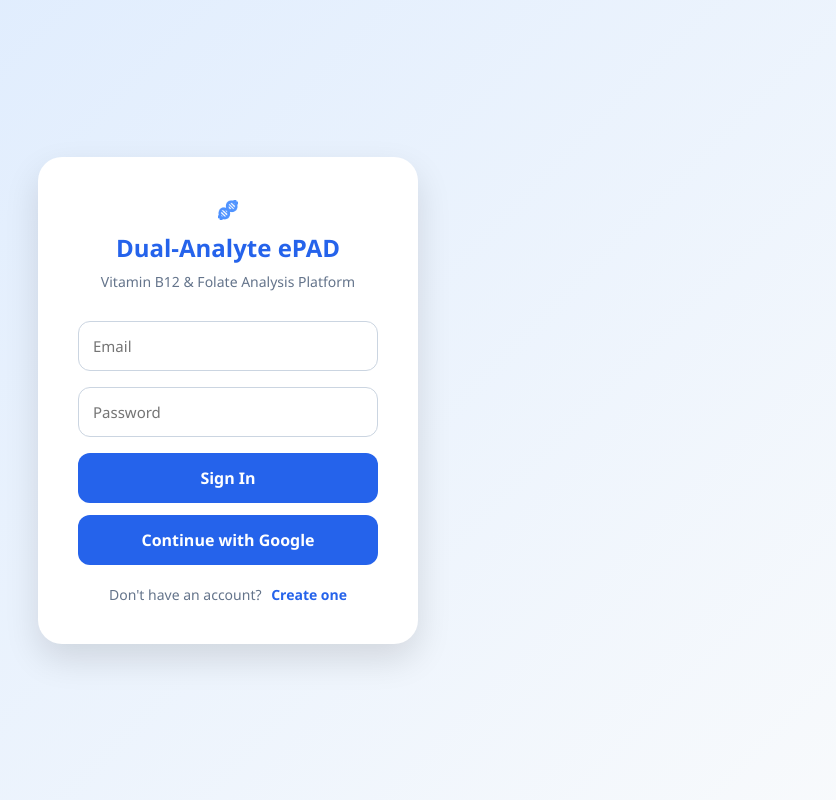
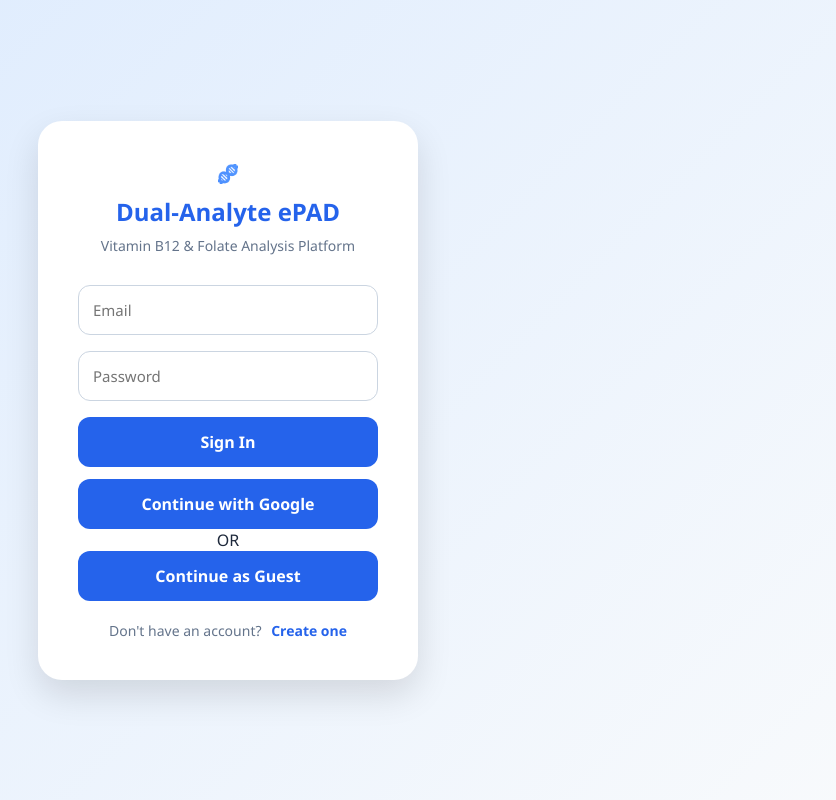
Before and after one commit to STChompoo/dual-analyte-platform, a React (Vite) app in the folder frontend/: page /login in a window 1280 px wide. Shown: the whole page, without its empty margins (412-1248 px from the left). Built offline with nearby package versions, Linux system fonts and the light colour scheme; no server answers.

Commit message:
Implement guest login and enhance error handling
Added functionality for guest login and improved error handling for sign-in processes.

```diff
--- a/frontend/src/pages/Login.tsx
+++ b/frontend/src/pages/Login.tsx
@@ -4,6 +4,7 @@ import { useState } from "react";
 import {
   signInWithEmailAndPassword,
   signInWithPopup,
+  signInAnonymously,
 } from "firebase/auth";
 
 import {
@@ -40,18 +41,38 @@ export default function Login() {
 
       navigate("/", { replace: true });
     } catch (err: unknown) {
-      const code =
-        (err as { code?: string }).code;
+      setError(
+        err instanceof Error
+          ? err.message
+          : "Unable to sign in. Please try again."
+      );
+    } finally {
+      setLoading(false);
+    }
+  };
 
-      if (code === "auth/invalid-credential") {
-        setError("Incorrect email or password.");
-      } else if (code === "auth/too-many-requests") {
-        setError("Too many attempts. Please try again later.");
+  // Google Login
+  const loginGoogle = async () => {
+    setError("");
+    setLoading(true);
+
+    try {
+      await signInWithPopup(auth, googleProvider);
+      navigate("/", { replace: true });
+    } catch (err: unknown) {
+      const code = (err as { code?: string }).code;
+
+      if (code === "auth/popup-blocked") {
+        setError(
+          "Popup blocked. Please allow pop-ups and try again."
+        );
+      } else if (code === "auth/popup-closed-by-user") {
+        setError("Google sign-in was cancelled.");
       } else {
         setError(
           err instanceof Error
             ? err.message
-            : "Unable to sign in. Please try again."
+            : "Google sign-in failed."
         );
       }
     } finally {
@@ -59,41 +80,27 @@ export default function Login() {
     }
   };
 
-  // Google Login using Popup
-  const loginGoogle = async () => {
+  // Continue as Guest
+  const loginGuest = async () => {
     setError("");
     setLoading(true);
 
     try {
-      const result = await signInWithPopup(
-        auth,
-        googleProvider
-      );
+      await signInAnonymously(auth);
 
-      if (result.user) {
-        navigate("/", { replace: true });
-      }
+      navigate("/", { replace: true });
     } catch (err: unknown) {
-      const code =
-        (err as { code?: string }).code;
+      const code = (err as { code?: string }).code;
 
-      if (code === "auth/popup-blocked") {
+      if (code === "auth/operation-not-allowed") {
         setError(
-          "Google sign-in popup was blocked. Allow pop-ups for this website and try again."
-        );
-      } else if (code === "auth/popup-closed-by-user") {
-        setError(
-          "The Google sign-in window was closed before login completed."
-        );
-      } else if (code === "auth/unauthorized-domain") {
-        setError(
-          "This website is not authorized in Firebase Authentication. Please check Authorized domains."
+          "Guest access is not enabled yet. Please enable Anonymous sign-in in Firebase Console."
         );
       } else {
         setError(
           err instanceof Error
             ? err.message
-            : "Google sign-in failed. Please try again."
+            : "Unable to continue as guest."
         );
       }
     } finally {
@@ -124,7 +131,6 @@ export default function Login() {
           value={email}
           onChange={(e) => setEmail(e.target.value)}
           autoComplete="email"
-          required
           disabled={loading}
         />
 
@@ -134,7 +140,6 @@ export default function Login() {
           value={password}
           onChange={(e) => setPassword(e.target.value)}
           autoComplete="current-password"
-          required
           disabled={loading}
         />
 
@@ -143,7 +148,7 @@ export default function Login() {
           onClick={login}
           disabled={loading || !email.trim() || !password}
         >
-          {loading ? "Signing in..." : "Sign In"}
+          {loading ? "Please wait..." : "Sign In"}
         </button>
 
         <button
@@ -152,7 +157,20 @@ export default function Login() {
           onClick={loginGoogle}
           disabled={loading}
         >
-          {loading ? "Please wait..." : "Continue with Google"}
+          Continue with Google
+        </button>
+
+        <div className="guest-divider">
+          <span>OR</span>
+        </div>
+
+        <button
+          type="button"
+          className="guest-btn"
+          onClick={loginGuest}
+          disabled={loading}
+        >
+          {loading ? "Please wait..." : "Continue as Guest"}
         </button>
 
         <p className="register-text">
```
